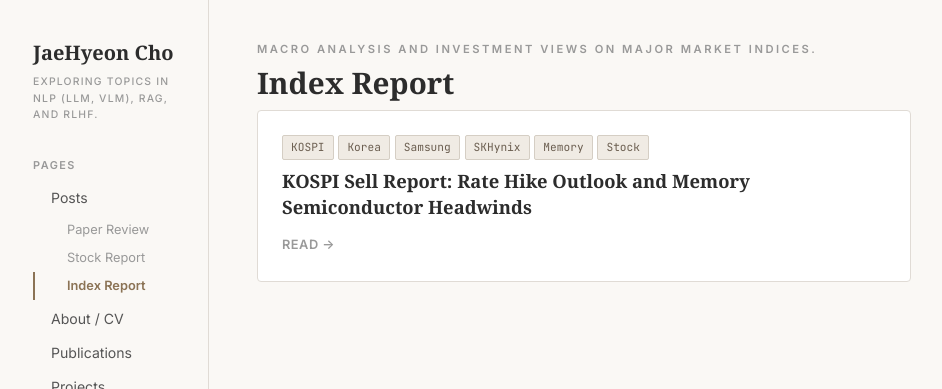
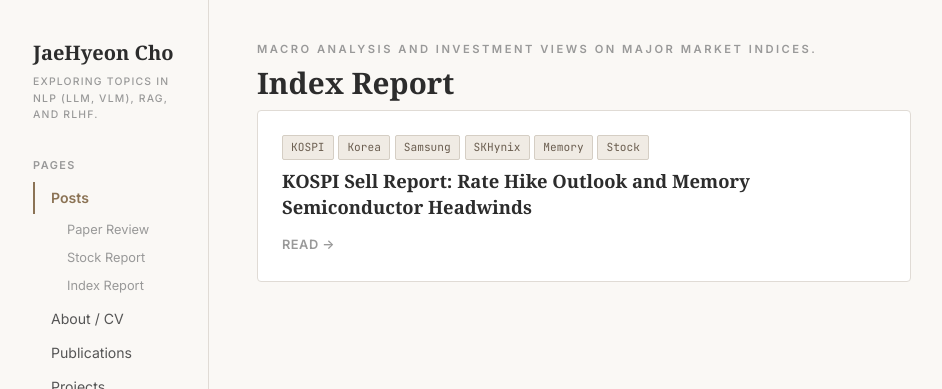
Before and after one commit to bonin147/bonin147.github.io, a Jekyll site: the page built from posts/index-report/index.html, in a window 1280 px wide. Shown: the top 389 px of the page, without its empty margins (101-1043 px from the left). Built offline with Jekyll 4.4.1, drawn with Linux system fonts in a browser that asks for light colours; some web fonts are replaced.

Commit message:
Sidebar: only activate Posts, not subcategory items
Co-Authored-By: Claude Opus 4.6 <noreply@anthropic.com>

```diff
--- a/_layouts/default.html
+++ b/_layouts/default.html
@@ -37,12 +37,12 @@
         <nav class="sidebar-nav">
           <div class="sidebar-section-title" data-i18n="pages">Pages</div>
           <ul class="sidebar-pages">
-            <li><a href="{{ '/' | relative_url }}" {% if page.url == '/' %}class="active"{% endif %} data-i18n="posts">Posts</a></li>
+            <li><a href="{{ '/' | relative_url }}" {% if page.url == '/' or page.subcategory_filter %}class="active"{% endif %} data-i18n="posts">Posts</a></li>
             {% if page.url == '/' or page.subcategory_filter %}
             <ul class="sidebar-sub-list">
-              <li><a href="{{ '/posts/paper-review/' | relative_url }}" {% if page.subcategory_filter == 'Paper Review' %}class="active"{% endif %}><span class="lang-ko">논문 리뷰</span><span class="lang-en">Paper Review</span></a></li>
-              <li><a href="{{ '/posts/stock-report/' | relative_url }}" {% if page.subcategory_filter == 'Stock Report' %}class="active"{% endif %}><span class="lang-ko">주식 리포트</span><span class="lang-en">Stock Report</span></a></li>
-              <li><a href="{{ '/posts/index-report/' | relative_url }}" {% if page.subcategory_filter == 'Index Report' %}class="active"{% endif %}><span class="lang-ko">지수 리포트</span><span class="lang-en">Index Report</span></a></li>
+              <li><a href="{{ '/posts/paper-review/' | relative_url }}"><span class="lang-ko">논문 리뷰</span><span class="lang-en">Paper Review</span></a></li>
+              <li><a href="{{ '/posts/stock-report/' | relative_url }}"><span class="lang-ko">주식 리포트</span><span class="lang-en">Stock Report</span></a></li>
+              <li><a href="{{ '/posts/index-report/' | relative_url }}"><span class="lang-ko">지수 리포트</span><span class="lang-en">Index Report</span></a></li>
             </ul>
             {% endif %}
             <li><a href="{{ '/about/' | relative_url }}" {% if page.url == '/about/' %}class="active"{% endif %} data-i18n="about">About / CV</a></li>
```
